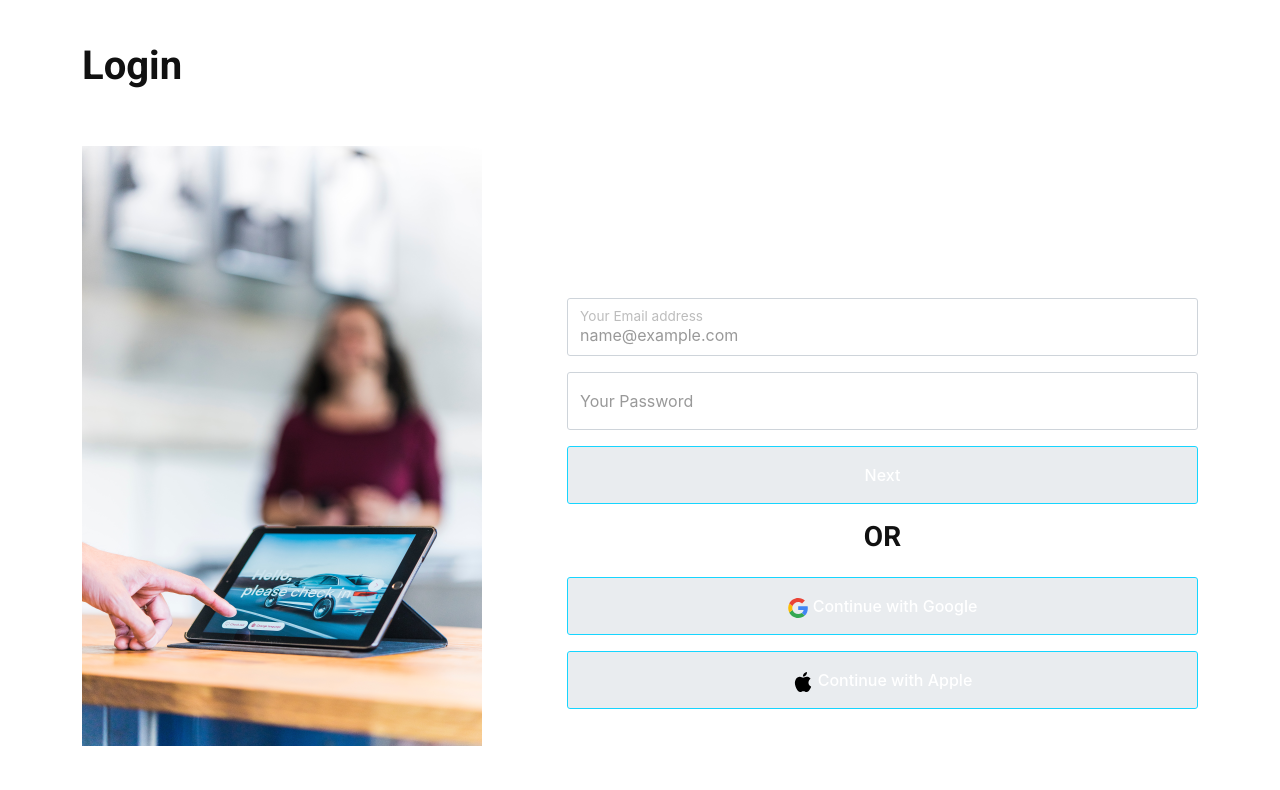
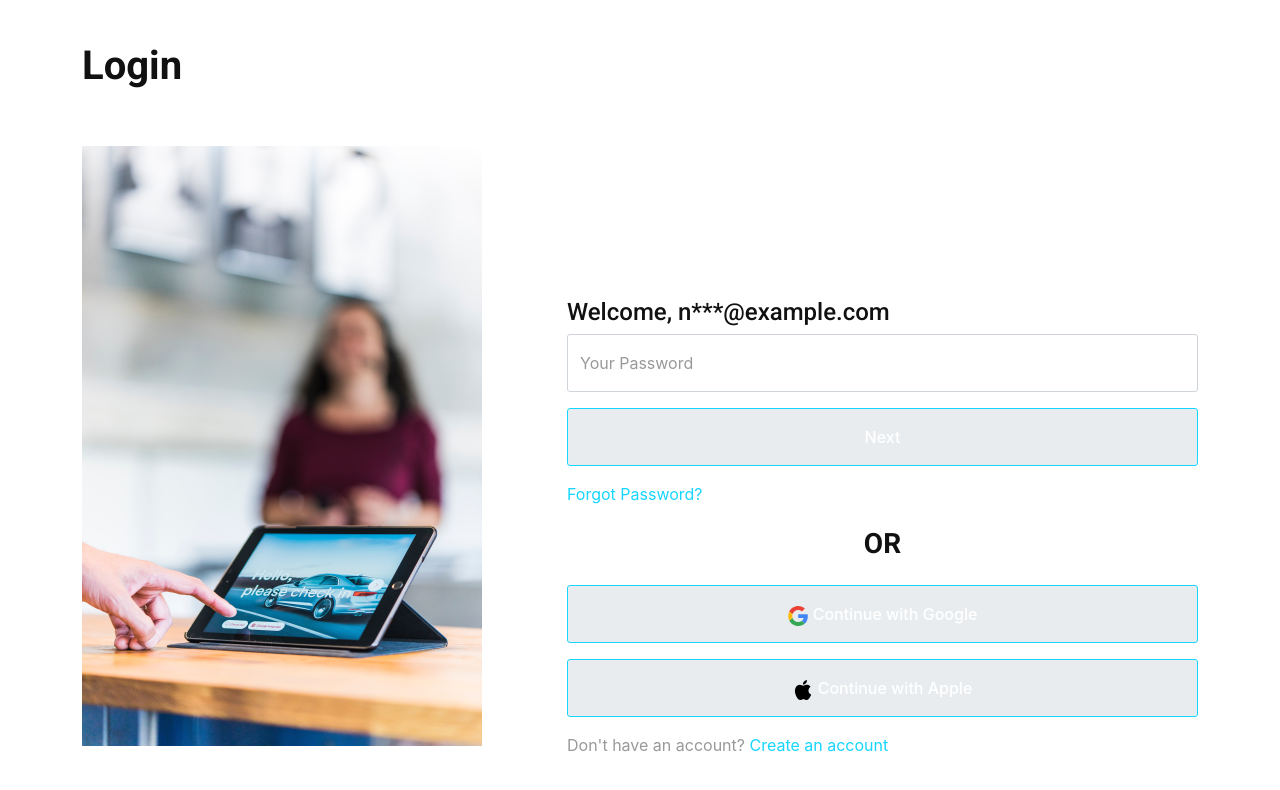
Before and after one commit to tkud04/hrm-project, a React (Create React App) app: page /login in a window 1280 px wide. Both pictures are taken after typing "name@example.com" into the empty fields and a click on the button "Next". Shown: the part 622-1412 px from the top of the page. Built offline with nearby package versions, Linux system fonts and the light colour scheme.

Commit message:
updates to login page

```diff
--- a/public/index.html
+++ b/public/index.html
@@ -2,7 +2,7 @@
 <html lang="en">
   <head>
     <meta charset="utf-8" />
-    <link rel="icon" href="%PUBLIC_URL%/img/favicon.ico" />
+    <link rel="icon" href="%PUBLIC_URL%/favicon.ico" />
     <meta name="viewport" content="width=device-width, initial-scale=1" />
     <meta name="theme-color" content="#000000" />
     <link rel="apple-touch-icon" href="%PUBLIC_URL%/img/favicon.ico" />
--- a/src/pages/Login.js
+++ b/src/pages/Login.js
@@ -20,6 +20,7 @@ const [display2FA,setDisplay2FA] = useState(false)
 const [otp,setOtp] = useState('')
 const [otpValidation,setOtpValidation] = useState(false)
 const [otpValidationMessage,setOtpValidationMessage] = useState('')
+const [emailDisplay,setEmailDisplay] = useState('')
 
 const mailValidationRegex = /^(([^<>()[\]\\.,;:\s@"]+(\.[^<>()[\]\\.,;:\s@"]+)*)|(".+"))@((\[[0-9]{1,3}\.[0-9]{1,3}\.[0-9]{1,3}\.[0-9]{1,3}])|(([a-zA-Z\-0-9]+\.)+[a-zA-Z]{2,}))$/
 
@@ -79,13 +80,13 @@ const next = (e) => {
     if(password.length < 1 || password.length < 7){
         let ret = ''
 
-     if(password.length < 1){
-       ret = 'This field is required'
-     }
-
      if(password.length < 7){
         ret = 'Password must be at least 7 characters'
      }
+
+     if(password.length < 1){
+        ret = 'This field is required'
+      }
 
      setPasswordValidation(true)
      setPasswordValidationMessage(ret)
@@ -93,9 +94,12 @@ const next = (e) => {
     }
     else{
         //validation successful
-        console.log({email,password})
-        setLoading(false)
-        setDisplay2FA(true)
+
+        setTimeout(() => {
+            console.log({email,password})
+            setLoading(false)
+            setDisplay2FA(true)
+          },1000)
     }
 }
 
@@ -126,9 +130,13 @@ const submit2FA = (e) => {
         console.log('submitting 2fa otp code: ',otp)
       },1000)
   }
+}
 
-
-}
+const ForgotPassword = () => (
+    <div className="col-12">
+        <a href="/forgot-password">Forgot Password?</a>
+    </div>
+)
 
 const onChange = (id,evt) => {
     let ret = evt?.target?.value
@@ -147,6 +155,21 @@ const onChange = (id,evt) => {
         break
     }
 }
+
+useEffect(() => {
+ if(email.length > 0 && mailValidationRegex.test(email)){
+    let emailArr = email.split('@'), ret = ''
+    if(emailArr.length === 2){
+        ret += emailArr[0][0]
+
+      for(let i = 1; i < emailArr[0].length; i++){
+        ret += '*'
+      }
+      ret += `@${emailArr[1]}`
+      setEmailDisplay(ret)
+    }
+ }
+},[email])
 
     return (
       <>
@@ -195,7 +218,21 @@ const onChange = (id,evt) => {
                         )
                         : (
                           <div className="row g-3">
-                            <div className="col-md-12">
+                            { emailSupplied ? (
+                                <div className="col-md-12">
+                                <h4>Welcome, {emailDisplay}</h4>
+                               <div className="form-floating">
+
+                                 <input type="password" className="form-control" id="password" value={password} onChange={(e) => {onChange('password',e)}} placeholder="Password" required/>
+                                 <label htmlFor="name">Your Password</label>
+
+                               </div>
+                               {passwordValidation && <ErrorText errorMessage={passwordValidationMessage}/>}
+                             </div>
+
+                            ) : (
+                                <div className="col-md-12">
+
                                 <div className="form-floating">
                                     <input
                                       type="email"
@@ -210,26 +247,19 @@ const onChange = (id,evt) => {
                                 </div>
                                 {emailValidation && <ErrorText errorMessage={emailValidationMessage}/>}
                             </div>
-
-                            { emailSupplied && (
-                              <div className="col-md-12">
-                                <div className="form-floating">
-
-                                  <input type="password" className="form-control" id="password" value={password} onChange={(e) => {onChange('password',e)}} placeholder="Password" required/>
-                                  <label htmlFor="name">Your Password</label>
-
-                                </div>
-                                {passwordValidation && <ErrorText errorMessage={passwordValidationMessage}/>}
-                              </div>
                             )}
 
                             <div className="col-12">
-                                <button className="btn btn-primary py-3 px-4 form-control" style={{flexDirection: 'row'}} disabled={loading} onClick={(email.length > 0 && password.length > 0) ? next : login}>
+                                <button className="btn btn-primary py-3 px-4 form-control" style={{flexDirection: 'row'}} disabled={loading} onClick={(email.length > 0 && emailSupplied) ? next : login}>
                                     Next
                                     {loading && (<img src={loadingImage} style={{width: 20, marginLeft: 5}}/>)}
                                     </button>
                             </div>
+                            <ForgotPassword/>
+                        </div>
+                        )}
 
+                        <div className="row g-3" style={{marginTop: 5}}>
                             <div className="col-md-12">
                                 <h3 style={{textAlign: 'center'}}>OR</h3>
                             </div>
@@ -247,8 +277,10 @@ const onChange = (id,evt) => {
                                     Continue with Apple
                                 </button>
                             </div>
+                            <div className="col-12">
+                                Don't have an account? <a href="/signup">Create an account</a>
+                            </div>
                         </div>
-                        )}
                     </form>
                 </div>
             </div>
```
Also changed, not shown: 1 other file (tests, documents, lock files or other folders).
